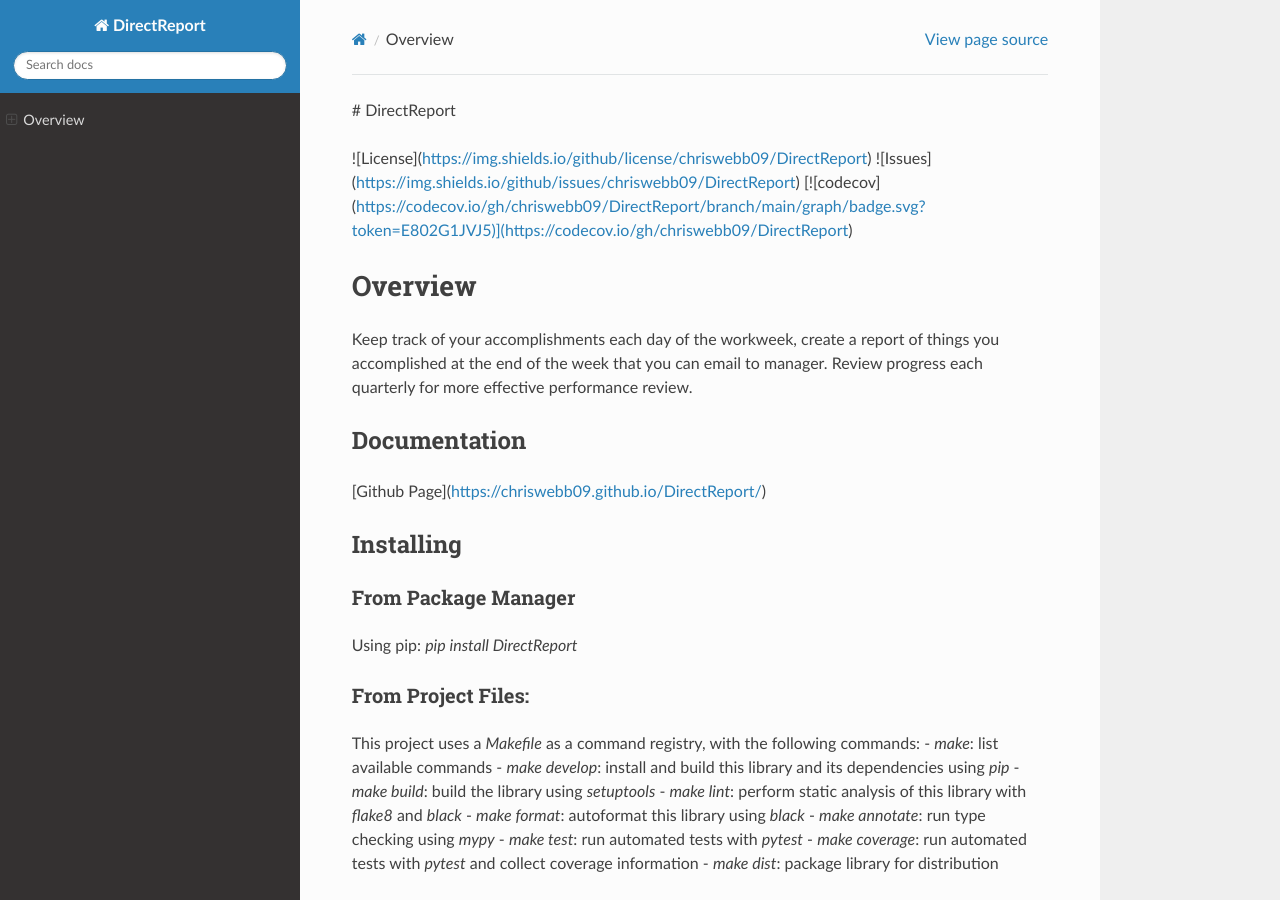
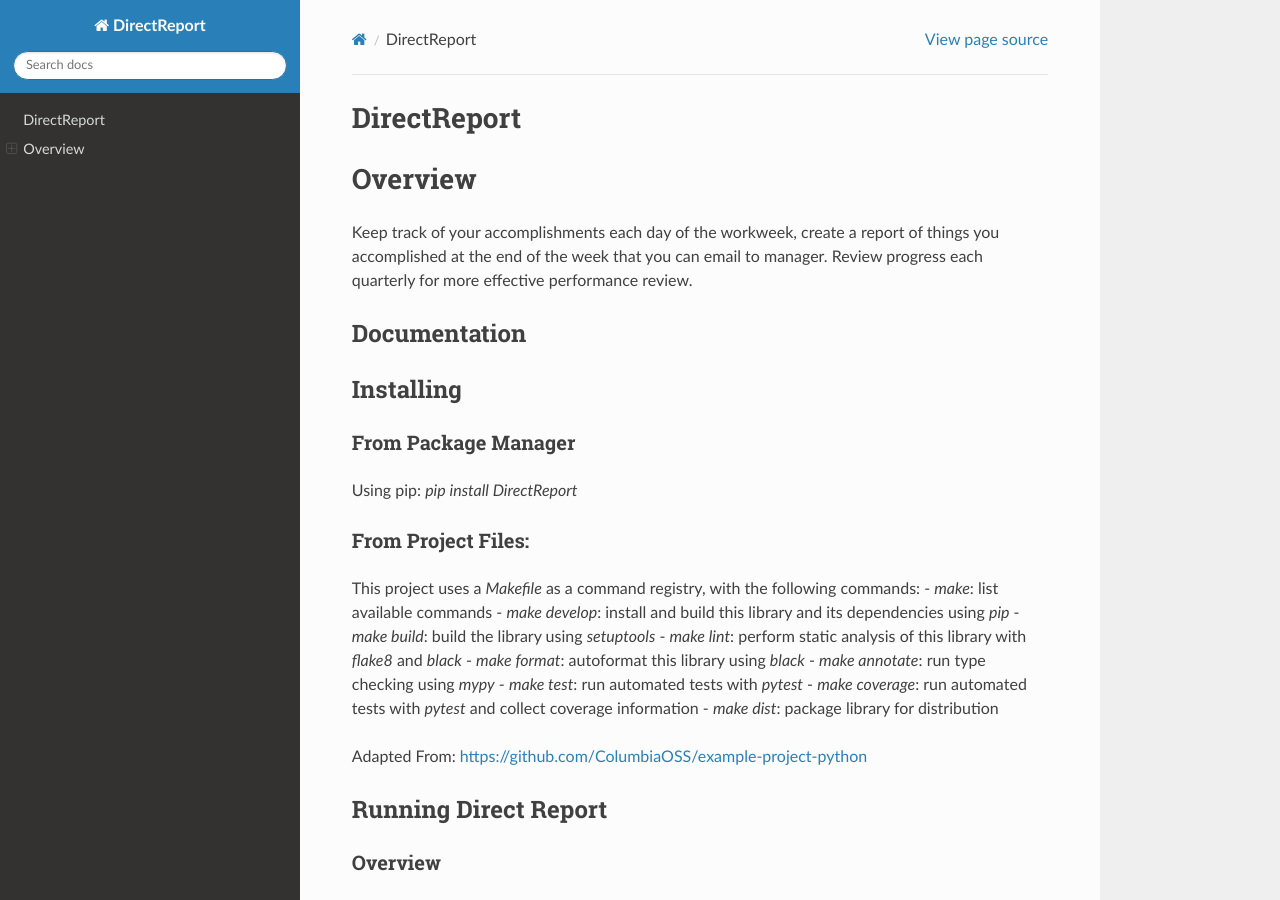
Before and after one commit to chriswebb09/DirectReport, a Sphinx documentation site: the page built from docs/index.rst, in a window 1280 px wide and 900 px high. Built offline with Sphinx 7.4.7 and the Read the Docs theme 2.0.0, drawn with Linux system fonts in a browser that asks for light colours.

Commit message:
update index

```diff
--- a/docs/index.rst
+++ b/docs/index.rst
@@ -1,8 +1,6 @@
-# DirectReport
-
-![License](https://img.shields.io/github/license/chriswebb09/DirectReport)
-![Issues](https://img.shields.io/github/issues/chriswebb09/DirectReport)
-[![codecov](https://codecov.io/gh/chriswebb09/DirectReport/branch/main/graph/badge.svg?token=E802G1JVJ5)](https://codecov.io/gh/chriswebb09/DirectReport)
+#############
+DirectReport
+#############
 
 #############
 Overview
@@ -13,8 +11,6 @@
 *************
 Documentation
 *************
-
-[Github Page](https://chriswebb09.github.io/DirectReport/)
 
 *************
 Installing
```
Also changed, not shown: 1 other file.
